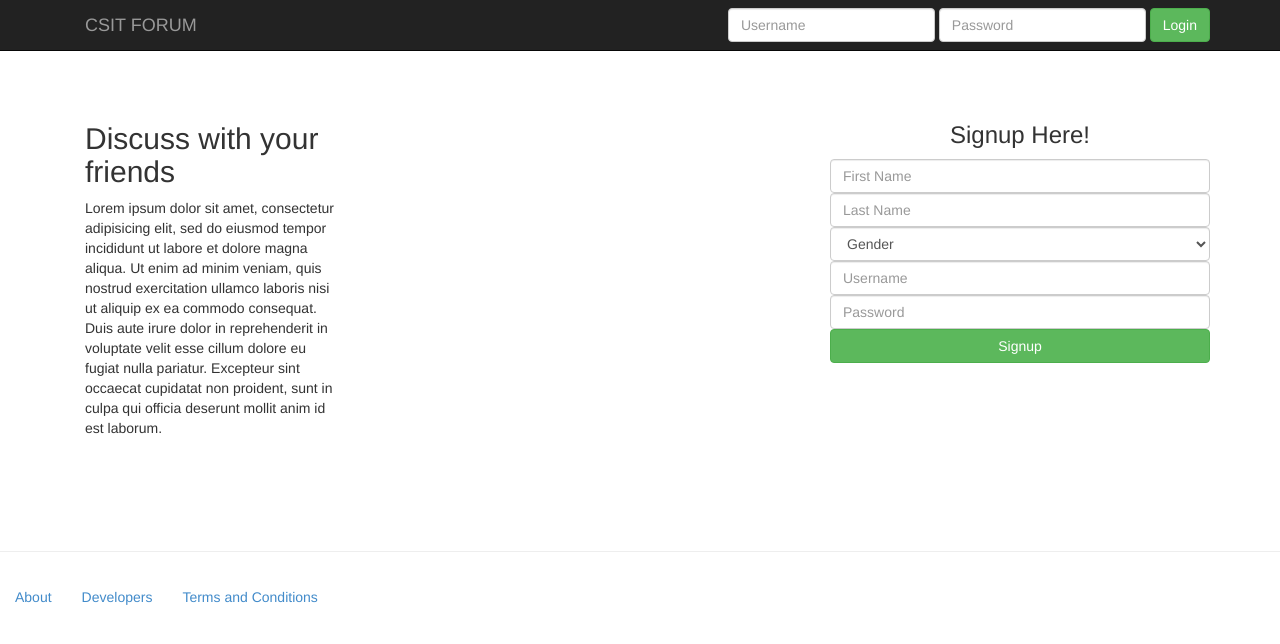
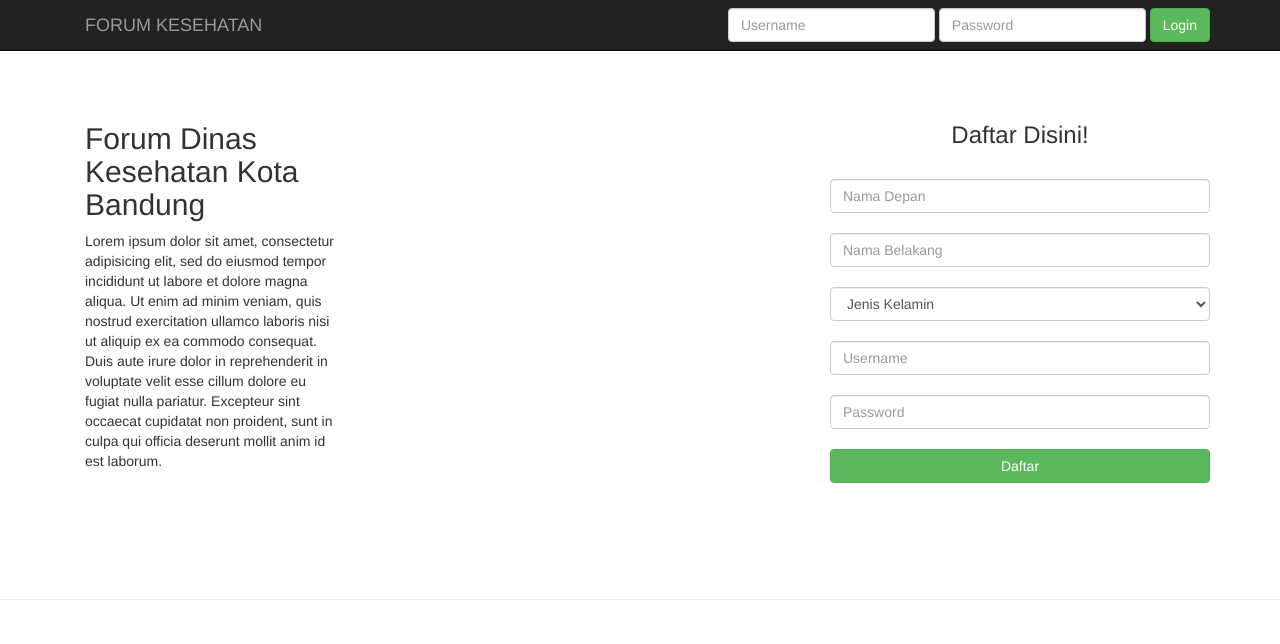
Before and after one commit to andreaskrisandy/forum-kesehatan, a PHP site: page / in a window 1280 px wide. Shown: the top 644 px of the page. Run offline with PHP 8.4, Linux system fonts and the light colour scheme; some libraries are stand-ins or nearby versions.

Commit message:
update index

```diff
--- a/index.php
+++ b/index.php
@@ -30,7 +30,7 @@
 				<a class="navbar-brand page-scroll" href="home.php"></a>
 			</div>
 			<div class="navbar-header">
-                <a class="navbar-brand" href="home.php">CSIT FORUM</a>
+				<a class="navbar-brand" href="home.php">FORUM KESEHATAN</a>
 			</div>
 			<!-- Collect the nav links, forms, and other content for toggling -->
 			<div class="collapse navbar-collapse" id="bs-example-navbar-collapse-1">
@@ -56,7 +56,7 @@
 </nav>
 <div class="container" style="margin:8% auto;">
 	<div class="col-sm-4 col-md-3">
-					<h2>Discuss with your friends</h2>
+		<h2>Forum Dinas Kesehatan Kota Bandung</h2>
 		<p>Lorem ipsum dolor sit amet, consectetur adipisicing elit, sed do eiusmod
 			tempor incididunt ut labore et dolore magna aliqua. Ut enim ad minim veniam,
 			quis nostrud exercitation ullamco laboris nisi ut aliquip ex ea commodo
@@ -66,25 +66,30 @@
 		</div>
 		<div class="col-sm-5 col-md-4 pull-right">
 			<div class="row">
-
 				<form method="POST" class="form-signin" action="functions/register.php">
-								<h3 class="text-center">Signup Here!</h3>
-							<input type="text" name="fname"placeholder="First Name"class="form-control" required>
-							<input type="text" name="lname"placeholder="Last Name"class="form-control" required>
+					<h3 class="text-center">Daftar Disini!</h3>
+					<br>
+					<input type="text" name="fname"placeholder="Nama Depan"class="form-control" required>
+					<br>
+					<input type="text" name="lname"placeholder="Nama Belakang"class="form-control" required>
+					<br>
 					<select class="form-control" name="gender"required>
-								<option>Gender</option>
+						<option value="" disabled selected>Jenis Kelamin</option>
 						<option value="Male">Male</option>
 						<option value="Female">Female</option>
 					</select>
+					<br>
 					<input type="text" placeholder="Username" name="username"class="form-control" required>
+					<br>
 					<input type="password" placeholder="Password" name="password" class="form-control" required>
-							<input type="submit" value="Signup" class="btn btn-success" style="width:100%;">
+					<br>
+					<input type="submit" value="Daftar" class="btn btn-success" style="width:100%;">
 				</form>
 			</div>
 		</div>
 	</div>
 	<hr>
-    <div class="footer">
+	<!-- <div class="footer">
 		<nav align="center">
 			<ul class="nav navbar-nav">
 				<li><a href="">About</a></li>
@@ -92,7 +97,7 @@
 				<li><a href="">Terms and Conditions</a></li>
 			</ul>
 		</nav>
-	</div>
+	</div> -->
 
 </body>
 </html>
```
Lines whose indentation alone changed are shown as unchanged.
